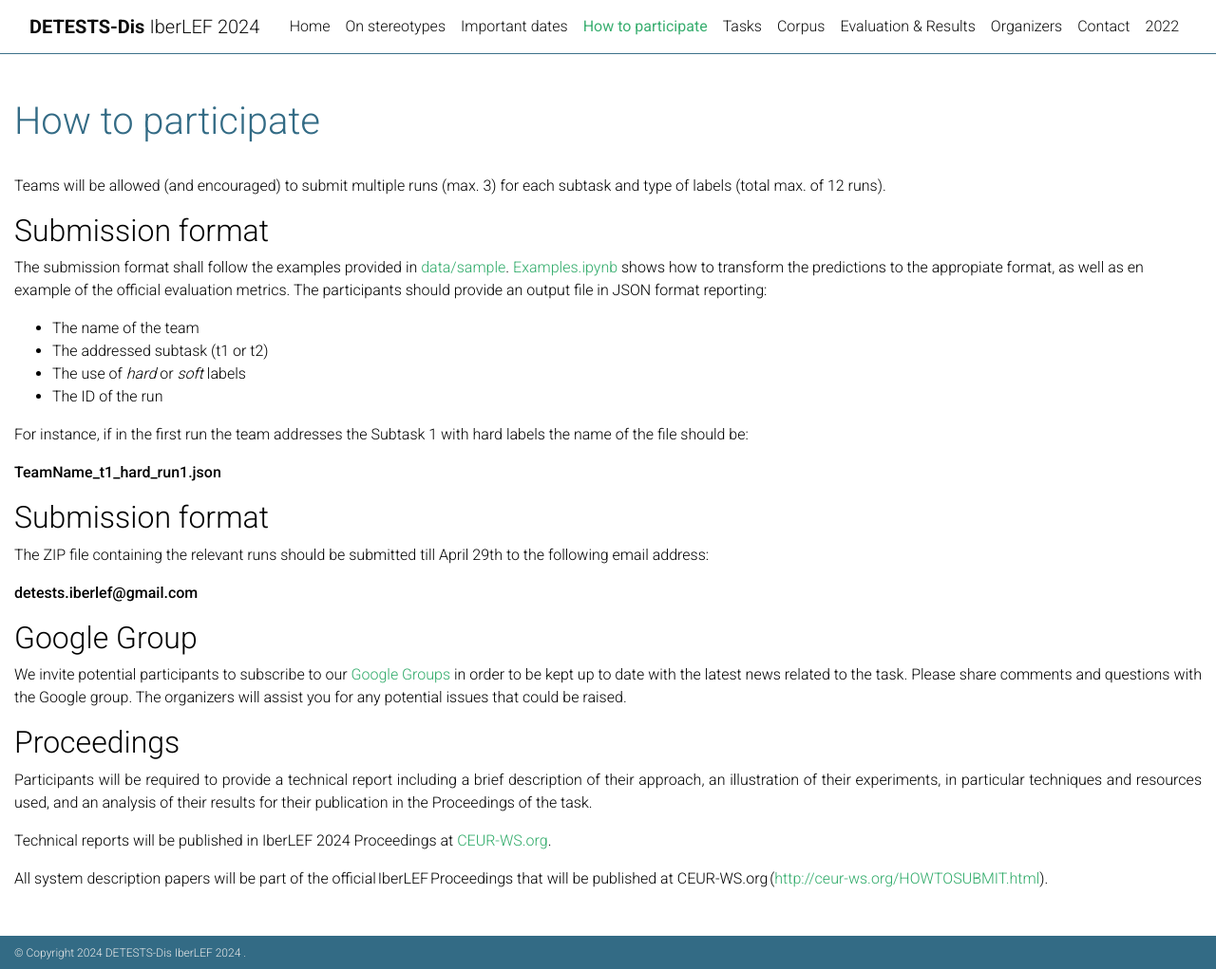
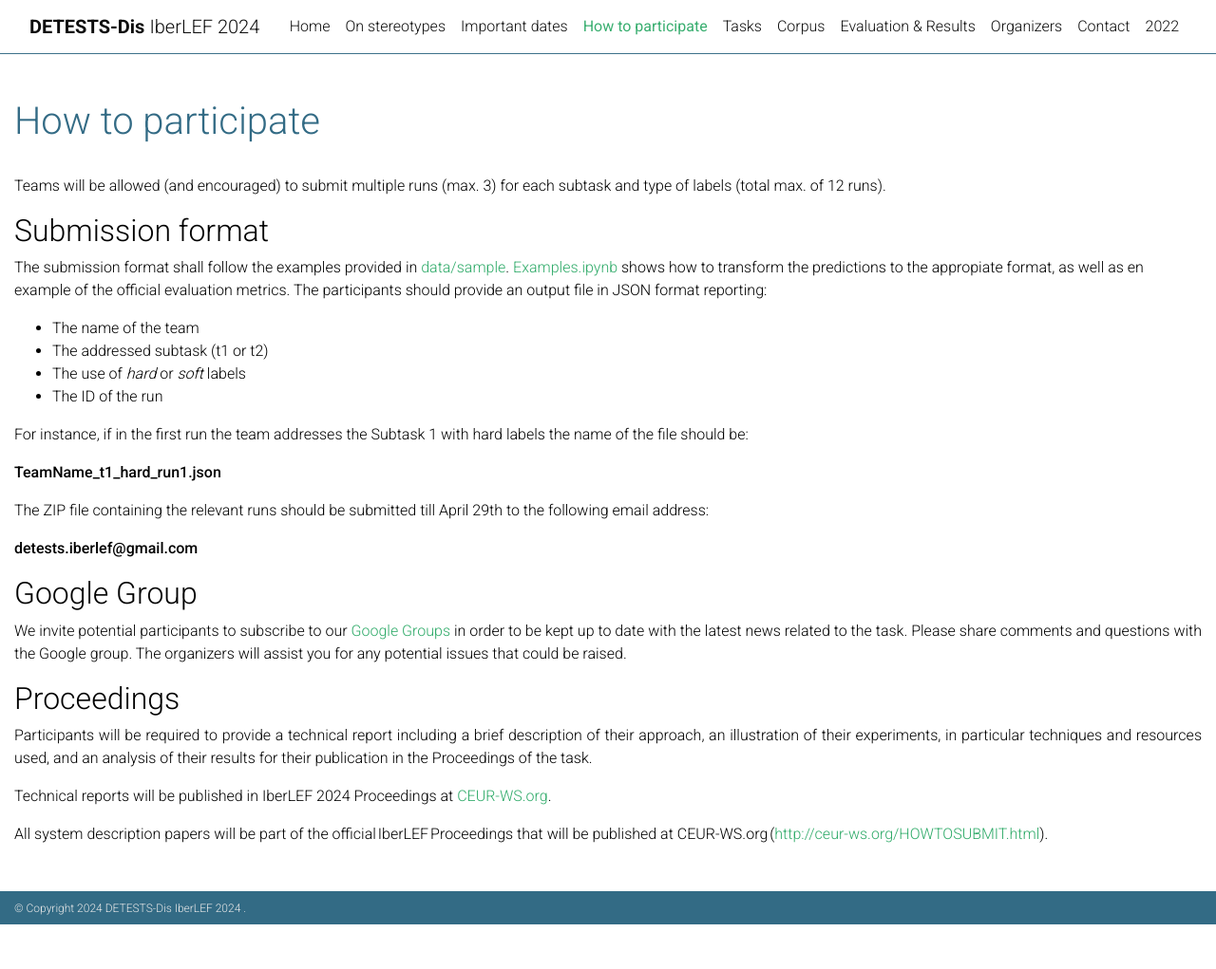
Before and after one commit to DETESTS-Dis/DETESTS-Dis.github.io, a Jekyll site: the page built from _pages/participate.md, in a window 1280 px wide and 1021 px high. Shown: the whole window at 95% size. Built offline with Jekyll 4.4.1, drawn with Linux system fonts in a browser that asks for light colours; comment, search, counter and statistics services are not loaded; a style sheet for code colours, icons or effects is not loaded.

Commit message:
remove subtitle

```diff
--- a/_pages/participate.md
+++ b/_pages/participate.md
@@ -27,8 +27,6 @@ the name of the file should be:
 
 **TeamName_t1_hard_run1.json**
 
-## Submission format
-
 The ZIP file containing the relevant runs should be submitted till April 29th to the following email address:
 
 **detests.iberlef@gmail.com**
```
